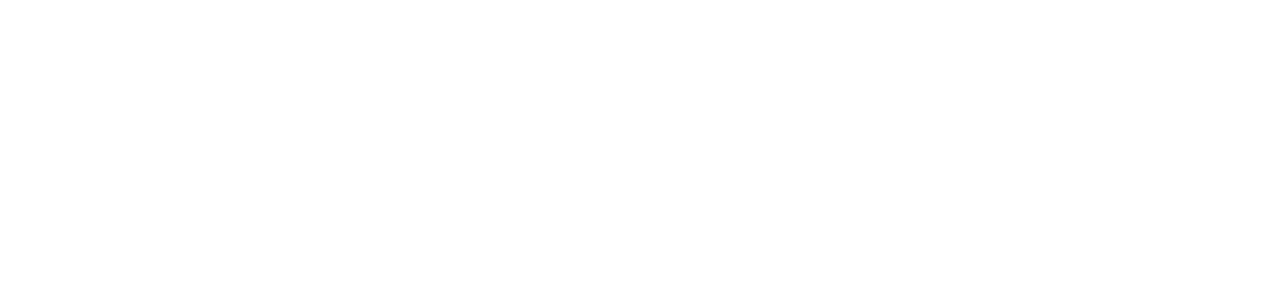
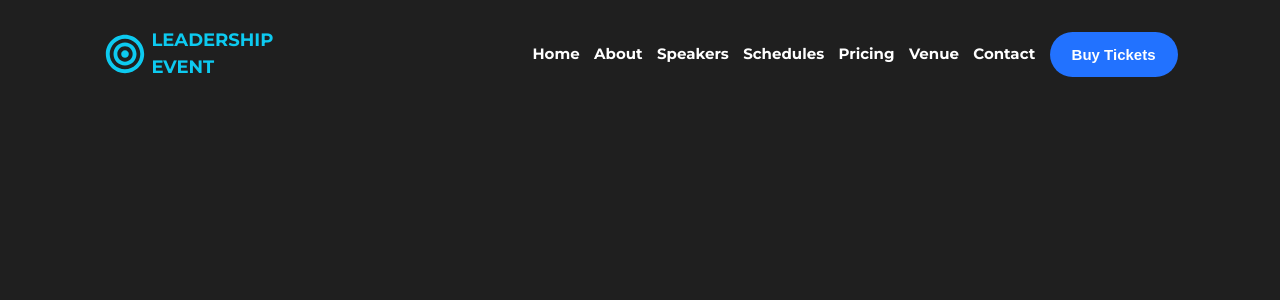
Before and after one commit to Abdallah66hossam/leader-ship-event, a React (Create React App) app: page / in a window 1280 px wide. Shown: the top 300 px of the page. Built offline with nearby package versions, Linux system fonts and the light colour scheme.

Commit message:
finishing navbar

```diff
--- a/package.json
+++ b/package.json
@@ -8,7 +8,9 @@
     "@testing-library/user-event": "^13.5.0",
     "react": "^18.2.0",
     "react-dom": "^18.2.0",
+    "react-icons": "^4.7.1",
     "react-scripts": "5.0.1",
+    "sass": "^1.57.1",
     "web-vitals": "^2.1.4"
   },
   "scripts": {
--- a/public/index.html
+++ b/public/index.html
@@ -10,6 +10,12 @@
       content="Web site created using create-react-app"
     />
     <link rel="apple-touch-icon" href="%PUBLIC_URL%/logo192.png" />
+    <link rel="preconnect" href="https://fonts.googleapis.com" />
+    <link rel="preconnect" href="https://fonts.gstatic.com" crossorigin />
+    <link
+      href="https://fonts.googleapis.com/css2?family=Montserrat:wght@400;500;700&display=swap"
+      rel="stylesheet"
+    />
     <!--
       manifest.json provides metadata used when your web app is installed on a
       user's mobile device or desktop. See https://developers.google.com/web/fundamentals/web-app-manifest/
--- a/src/App.js
+++ b/src/App.js
@@ -1,5 +1,11 @@
+import NavBar from "./components/navigation/NavBar";
+
 function App() {
-  return <div></div>;
+  return (
+    <>
+      <NavBar />
+    </>
+  );
 }
 
 export default App;
--- /dev/null
+++ b/src/components/navigation/NavBar.js
@@ -0,0 +1,70 @@
+import React, { useState, useEffect } from "react";
+import style from "./nav.module.scss";
+import { BiBullseye } from "react-icons/bi";
+
+const NavBar = () => {
+  const [scroll, setScroll] = useState(false);
+  const handelScrollNav = () => {
+    if (window.scrollY > 100) {
+      setScroll(true);
+    } else {
+      setScroll(false);
+    }
+  };
+  useEffect(() => {
+    window.addEventListener("scroll", handelScrollNav);
+    return () => window.removeEventListener("scroll", handelScrollNav);
+  }, []);
+  // nav bars
+  // <button class="navbar-toggler" type="button" data-bs-toggle="collapse" data-bs-target="#navbarNav" aria-controls="navbarNav" aria-expanded="false" aria-label="Toggle navigation">
+  //     <span class="navbar-toggler-icon"></span>
+  // </button>
+  return (
+    <nav className={scroll && style.back}>
+      <a href="home" class={style.logo}>
+        <BiBullseye className={style.bullseye} />
+        <span class={style.brand}>
+          <div>Leadership</div> Event
+        </span>
+      </a>
+
+      <ul class={style.links}>
+        <li>
+          <a href="#Home">Home</a>
+        </li>
+
+        <li>
+          <a href="#About">About</a>
+        </li>
+
+        <li>
+          <a href="#Speakers">Speakers</a>
+        </li>
+
+        <li>
+          <a href="#Schedules">Schedules</a>
+        </li>
+
+        <li>
+          <a href="#Pricing">Pricing</a>
+        </li>
+
+        <li>
+          <a href="#Venue">Venue</a>
+        </li>
+
+        <li>
+          <a href="#Contact">Contact</a>
+        </li>
+
+        <li>
+          <button>
+            <a href="#Buy-Tickets">Buy Tickets</a>
+          </button>
+        </li>
+      </ul>
+    </nav>
+  );
+};
+
+export default NavBar;
--- /dev/null
+++ b/src/components/navigation/nav.module.scss
@@ -0,0 +1,60 @@
+@use "../../style/variable.scss" as color;
+
+nav {
+  background: transparent;
+  z-index: 100;
+  transition: all 0.3s;
+  padding: 2.7rem 8%;
+  display: flex;
+  justify-content: space-between;
+  align-items: center;
+  animation-name: nav;
+  animation-duration: 1s;
+  position: fixed;
+  top: 0;
+  left: 0;
+  width: 100%;
+  &.back {
+    background-color: color.$dark-blue;
+    transition: 1.2s ease-out;
+  }
+  & .logo {
+    display: flex;
+    align-items: center;
+    justify-content: center;
+    gap: 0.3rem;
+    color: color.$light-blue;
+    & > .bullseye {
+      font-size: 4.6rem;
+    }
+    & .brand {
+      text-transform: uppercase;
+      font-size: 1.8rem;
+    }
+  }
+  & .links {
+    display: flex;
+    justify-content: space-between;
+    align-items: center;
+    width: 60%;
+    & li:last-child > button {
+      background-color: color.$medium-blue;
+      transition: 0.3s;
+      cursor: pointer;
+      &:hover {
+        background-color: color.$light-blue;
+        a {
+          color: color.$white;
+        }
+      }
+    }
+  }
+}
+@keyframes nav {
+  0% {
+    transform: translateY(-20rem);
+  }
+  100% {
+    transform: translateY(0rem);
+  }
+}
--- a/src/index.js
+++ b/src/index.js
@@ -1,7 +1,7 @@
 import React from "react";
 import ReactDOM from "react-dom/client";
-
 import App from "./App";
+import "./style/main.scss";
 
 const root = ReactDOM.createRoot(document.getElementById("root"));
 root.render(<App />);
--- a/src/style/main.scss
+++ b/src/style/main.scss
@@ -9,9 +9,34 @@
   font-size: 10px;
 }
 body {
-  font-family: "Segoe UI", Tahoma, Geneva, Verdana, sans-serif;
+  font-family: "Montserrat", sans-serif;
+  line-height: 1.5;
+  background: #1f1f1f;
+  height: 10000px;
 }
 a {
   color: color.$white;
   text-decoration: none;
+  transition: 0.4s;
+  font-weight: 700;
+  font-size: 1.5rem;
+  &:hover {
+    color: color.$light-blue;
+  }
 }
+p {
+  color: color.$paragraph;
+}
+h1,
+h2,
+h3 {
+  color: color.$dark-blue;
+}
+ul {
+  list-style-type: none;
+}
+button {
+  border-radius: 2.4rem;
+  padding: 1.2rem 2rem;
+  border: 0.2rem solid transparent;
+}
--- a/src/style/variable.scss
+++ b/src/style/variable.scss
@@ -1,7 +1,9 @@
 // main colors
-$light-blue: #2272ff;
+$light-blue: #0dcaf0;
+$medium-blue: #2272ff;
+$dark-blue: #273053;
 $black: #1d1d1d;
-$dark-blue: #273053;
 
 // basic color
 $white: #fff;
+$paragraph: #717275;
```
Also changed, not shown: 1 other file (tests, documents, lock files or other folders).
